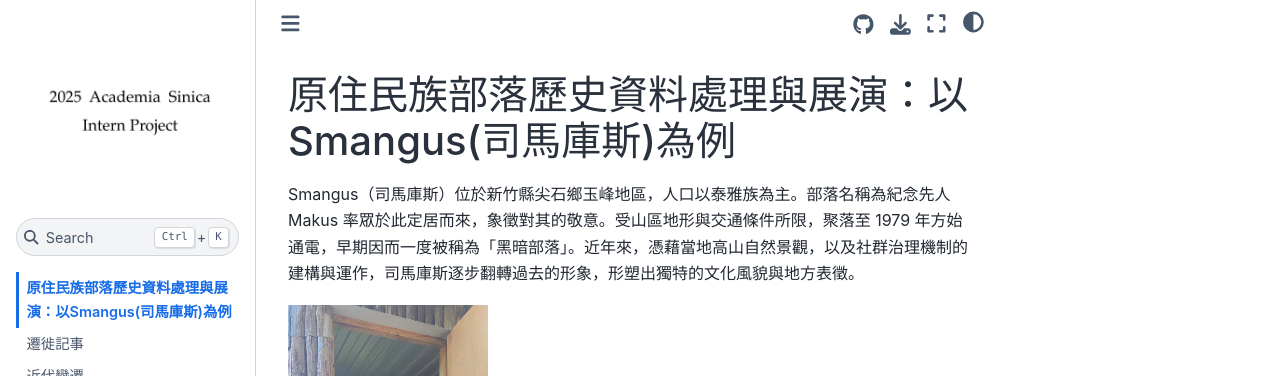
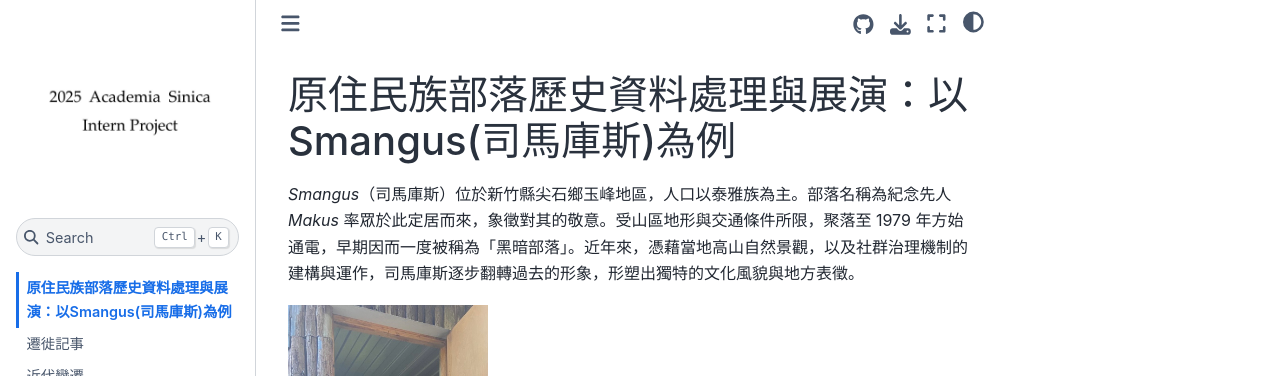
Before and after one commit to lsxx20/mybook2, a Jupyter Book: the page built from intro.md, in a window 1280 px wide. Shown: the top 376 px of the page. Built offline with Jupyter Book 1.0.4 settings and Sphinx 7.4.7 and the Sphinx Book theme 1.1.4, drawn with Linux system fonts in a browser that asks for light colours.

Commit message:
Update content

```diff
--- a/intro.md
+++ b/intro.md
@@ -4,7 +4,7 @@ title: 原住民族部落歷史資料處理與展演：以Smangus(司馬庫斯)
 
 # 原住民族部落歷史資料處理與展演：以Smangus(司馬庫斯)為例
 
-Smangus（司馬庫斯）位於新竹縣尖石鄉玉峰地區，人口以泰雅族為主。部落名稱為紀念先人 Makus 率眾於此定居而來，象徵對其的敬意。受山區地形與交通條件所限，聚落至 1979 年方始通電，早期因而一度被稱為「黑暗部落」。近年來，憑藉當地高山自然景觀，以及社群治理機制的建構與運作，司馬庫斯逐步翻轉過去的形象，形塑出獨特的文化風貌與地方表徵。
+*Smangus*（司馬庫斯）位於新竹縣尖石鄉玉峰地區，人口以泰雅族為主。部落名稱為紀念先人 *Makus* 率眾於此定居而來，象徵對其的敬意。受山區地形與交通條件所限，聚落至 1979 年方始通電，早期因而一度被稱為「黑暗部落」。近年來，憑藉當地高山自然景觀，以及社群治理機制的建構與運作，司馬庫斯逐步翻轉過去的形象，形塑出獨特的文化風貌與地方表徵。
 
 
 <figure　 style="text-align: left;">
```
Also changed, not shown: immigration.md (+1 -1 lines).
